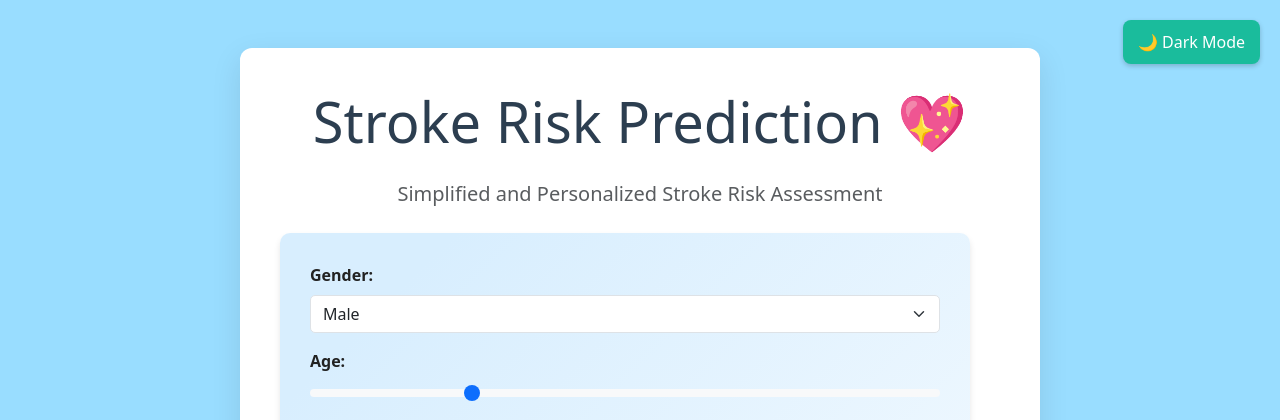
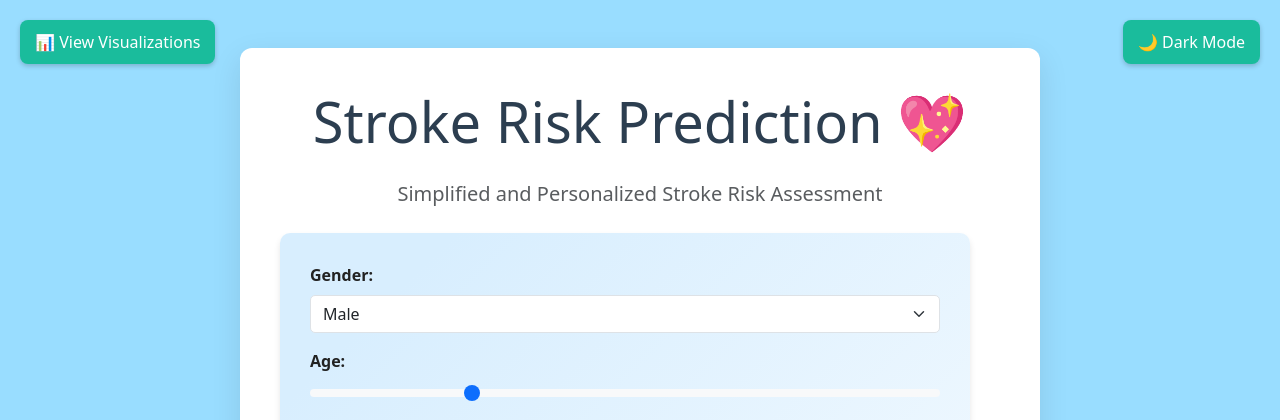
Before and after one commit to mctrashmoney/StrokePredictor_ML, a Flask app: page / in a window 1280 px wide. Shown: the top 420 px of the page. Run offline with Flask 3, Linux system fonts and the light colour scheme; parts of the project's set-up code (start-up, migrations or seed data) failed here and were passed over.

Commit message:
Added visualization button

```diff
--- a/app.py
+++ b/app.py
@@ -41,9 +41,6 @@ print(f"Scaler saved to {scaler_path}")
 
 # Initialize Flask app
 app = Flask(__name__)
-
-
-
 
 # Path to the model and scaler files
 model_path = current_dir / "model" / "xgboost_model.pkl"
--- a/static/style.css
+++ b/static/style.css
@@ -138,16 +138,6 @@ body.dark-mode .alert-success {
     background: #16a085;
     transform: scale(1.05);
 }
-
-/* Smaller Button on Mobile */
-@media (max-width: 768px) {
-    #dark-mode-toggle {
-        top: 10px;
-        right: 10px;
-        padding: 8px 12px;
-        font-size: 14px;
-    }
-}
 #dark-mode-toggle {
     position: fixed;
     top: 20px;
@@ -167,3 +157,36 @@ body.dark-mode .alert-success {
     background: #16a085;
     transform: scale(1.05);
 }
+.visualization-button {
+    top: 20px;
+    left: 20px;
+    padding: 10px 20px;
+    font-size: 18px;
+    border-radius: 8px;
+    transition: transform 0.2s ease-in-out, background-color 0.3s ease;
+}
+
+.visualization-button:hover {
+    transform: scale(1.02);
+    background-color: #149174 !important;
+}
+.visualization-button {
+    position: fixed;
+    top: 20px;
+    left: 20px;
+    background: #1abc9c;
+    color: white;
+    border: none;
+    padding: 10px 15px;
+    border-radius: 8px;
+    font-size: 16px;
+    cursor: pointer;
+    transition: background-color 0.3s ease, transform 0.2s ease-in-out;
+    box-shadow: 0 2px 5px rgba(0, 0, 0, 0.2);
+}
+
+/* Hover Effect */
+.visualization-button:hover {
+    background: #16a085;
+    transform: scale(1.05);
+}
--- a/templates/index.html
+++ b/templates/index.html
@@ -47,7 +47,11 @@
         .form-select, .form-range, .btn {
             margin-bottom: 15px;
         }
-
+        .visualization-button {
+            position: fixed;
+            top: 20px;
+            left: 20px;
+        }
         /* Custom styles for recommendation list */
         #recommendations ul {
             text-align: left; /* Align the list to the left */
@@ -207,6 +211,10 @@
         </div>
     </div>
 
+    <!-- Visualization Button -->
+    <a href="https://public.tableau.com/app/profile/gayatri.rajagopalan/viz/shared/N9DXXZSGX"
+    target="_blank" class="btn btn-success fixed-button visualization-button">📊 View Visualizations</a>
+
     <script>
         // JavaScript to update slider values dynamically
             document.getElementById('age').oninput = function() {
```
